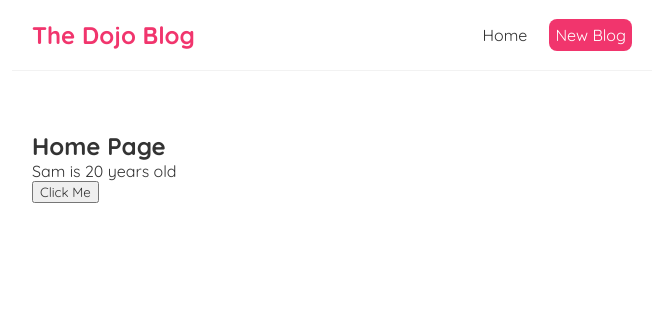
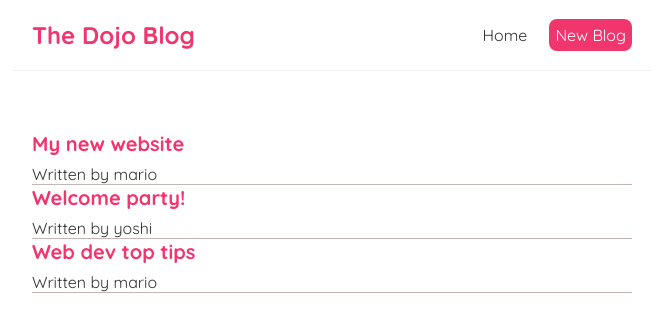
Before and after one commit to Dina2703/Ninja-project, a React (Create React App) app: page / in a window 1280 px wide. Shown: the top 332 px of the page, without its empty margins (308-971 px from the left). Built offline with nearby package versions, Linux system fonts and the light colour scheme.

Commit message:
Outputting Lists

```diff
--- a/src/components/Home.jsx
+++ b/src/components/Home.jsx
@@ -1,32 +1,25 @@
 import { useState } from "react";
 
-//useState hook gives as a way to make a reactive value and also provides us with a way to change that value whenever we want.
 function Home() {
-  {
-    /* this value is not reactive value, so if its change not going to change the UI, because React not watching ins value, as it does with reactive values
-  let name = "sam"; */
-  }
-  //useState() value could be anything, number, string, array, object, boolean
-  const [name, setName] = useState("Sam");
-  const [age, setAge] = useState(20);
-
-
-  const handleClick = () => {
+  const [blogs, setBlogs] = useState([
+    { title: "My new website", body: "lorem ipsum...", author: "mario", id: 1 },
+    { title: "Welcome party!", body: "lorem ipsum...", author: "yoshi", id: 2 },
     {
-      /*this value is reactive value so if it changes at any point it's going to change in the template(UI) as well. So when we use this function setName to change the value, that triggers react to re-render the component, when it re-renders we have that new value of name beacuse it's been updated */
-    }
-    setName("Dina");
-    setAge(21);
-  };
-
+      title: "Web dev top tips",
+      body: "lorem ipsum...",
+      author: "mario",
+      id: 3,
+    },
+  ]);
   return (
     <div className="home">
-      <h2>Home Page</h2>
-      <p>
-        {name} is {age} years old
-      </p>
-      {/*handleClick with () gets fired immediately, before the Click occurs, we don't neet to add() */}
-      <button onClick={handleClick}>Click Me</button>
+      {/*the key attr React needs to keep track of every item in an array in the DOM */}
+      {blogs.map((blog) => (
+        <div key={blog.id} className="blog-preview">
+          <h2> {blog.title}</h2>
+          <p>Written by {blog.author}</p>
+        </div>
+      ))}
     </div>
   );
 }
--- a/src/index.css
+++ b/src/index.css
@@ -1,4 +1,4 @@
-@import url('https://fonts.googleapis.com/css2?family=Quicksand:wght@300;400;500;600;700&display=swap');
+@import url("https://fonts.googleapis.com/css2?family=Quicksand:wght@300;400;500;600;700&display=swap");
 
 /* base styles */
 * {
@@ -33,3 +33,17 @@
   margin: 40px auto;
   padding: 20px;
 }
+
+.blog-preview {
+  padding: 10px, 16px;
+  margin: 20px, 0;
+  border-bottom: 1px solid #c5b6b6;
+}
+.blog-preview:hover {
+  box-shadow: 1px 3px 5px rgba(0, 0, 0, 0.3);
+}
+.blog-preview h2 {
+  font-size: 20px;
+  color: #f1356d;
+  margin-bottom: 8px;
+}
```
